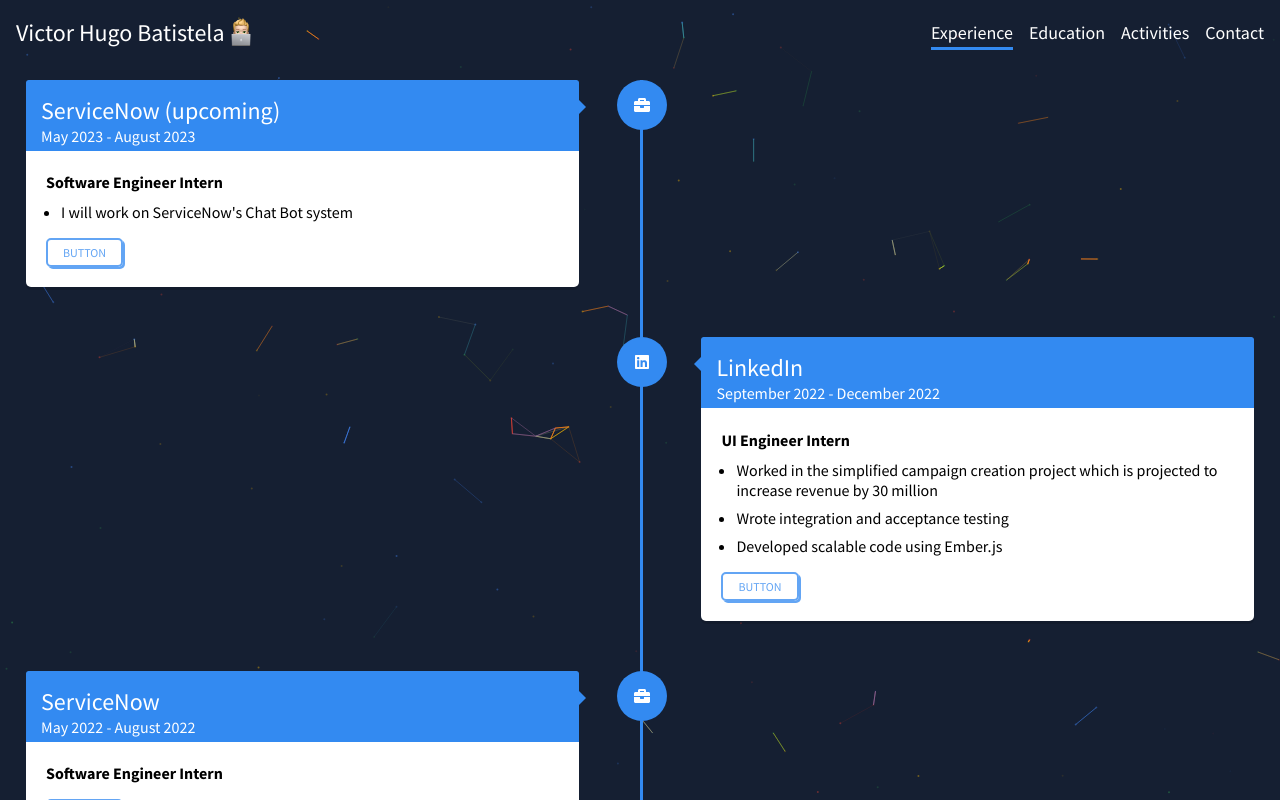
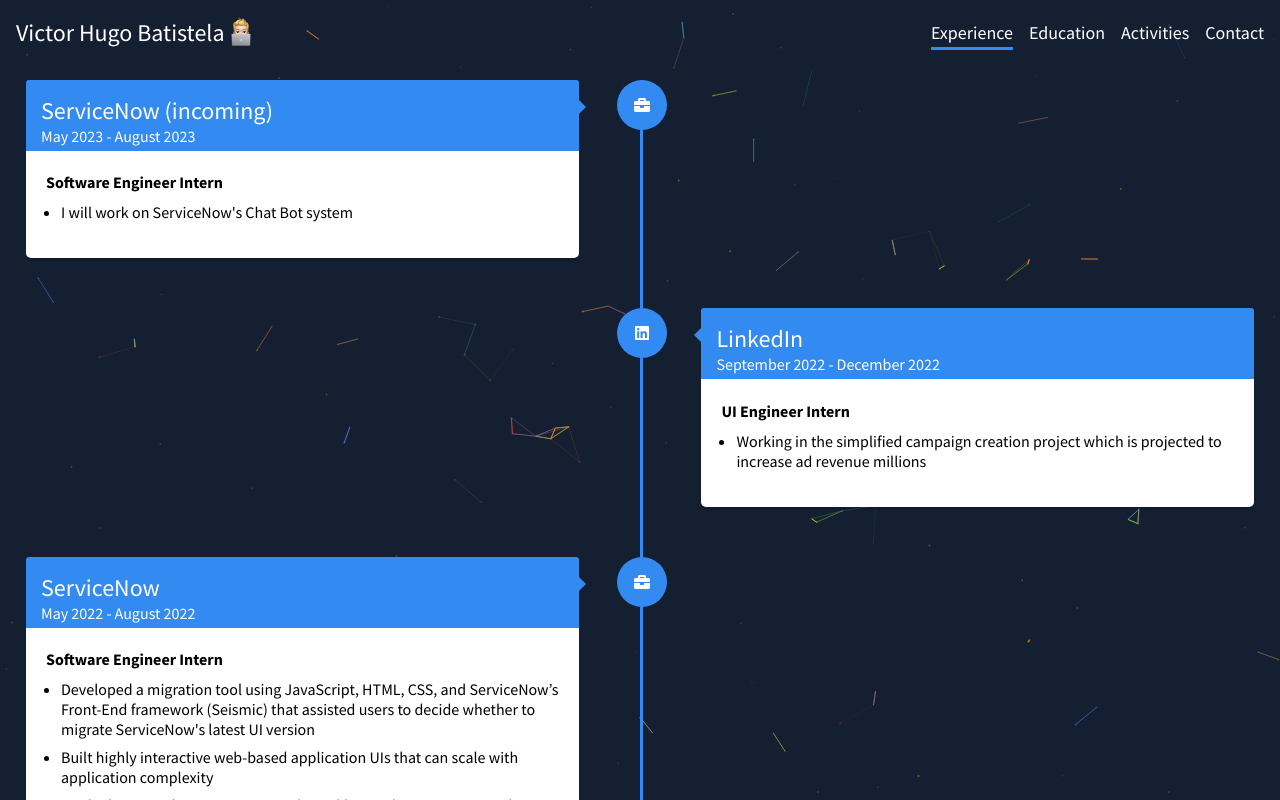
Before and after one commit to bavichugo/bavichugo-website, a React (Create React App) app: page /experience in a window 1280 px wide. Shown: the top 800 px of the page. Built offline with nearby package versions, Linux system fonts and the light colour scheme.

Commit message:
Reormat timline component and add data to experienceData

```diff
--- a/src/components/timeline/TimelineItem.js
+++ b/src/components/timeline/TimelineItem.js
@@ -1,21 +1,24 @@
 import "./TimelineItem.scss";
 
 const TimelineItem = (props) => {
+  const { icon, title, date, role, content, buttonLink } = props;
   return (
     <div className="timeline-item">
-      <div className="timeline-icon">
-        {props.icon}
-      </div>
+      <div className="timeline-icon">{icon}</div>
       <div className={`timeline-content ${props.isRight && "right"}`}>
-        <h2>{props.title}</h2>
-        <h3>{props.date}</h3>
-        <h4>{props.role}</h4>
+        <h2>{title}</h2>
+        <h3>{date}</h3>
+        <h4>{role}</h4>
         <ul className="timeline-content-list">
-          {props.content.map(bullet => <li>{bullet}</li>)}
+          {content.map((bullet) => (
+            <li>{bullet}</li>
+          ))}
         </ul>
-        <a href="#" className="btn">
-          button
-        </a>
+        {!!buttonLink && (
+          <a href="#" className="btn">
+            button
+          </a>
+        )}
       </div>
     </div>
   );
--- a/src/data.js
+++ b/src/data.js
@@ -51,16 +51,16 @@
   },
   MYSQL: {
     name: "MySQL",
-    icon: mysql
+    icon: mysql,
   },
   ETHICS: {
     name: "Ethics",
-    icon: ethics
+    icon: ethics,
   },
   VOLUNTEER: {
     name: "Volunteer",
-    icon: volunteer
-  }
+    icon: volunteer,
+  },
 };
 
 /**
@@ -72,7 +72,7 @@
  */
 export const experienceData = [
   {
-    title: "ServiceNow (upcoming)",
+    title: "ServiceNow (incoming)",
     date: "May 2023 - August 2023",
     role: "Software Engineer Intern",
     content: ["I will work on ServiceNow's Chat Bot system"],
@@ -83,9 +83,7 @@
     date: "September 2022 - December 2022",
     role: "UI Engineer Intern",
     content: [
-      "Worked in the simplified campaign creation project which is projected to increase revenue by 30 million",
-      "Wrote integration and acceptance testing",
-      "Developed scalable code using Ember.js",
+      "Working in the simplified campaign creation project which is projected to increase ad revenue millions",
     ],
     icon: <FaLinkedin />,
   },
@@ -93,7 +91,11 @@
     title: "ServiceNow",
     date: "May 2022 - August 2022",
     role: "Software Engineer Intern",
-    content: [],
+    content: [
+      "Developed a migration tool using JavaScript, HTML, CSS, and ServiceNow’s Front-End framework (Seismic) that assisted users to decide whether to migrate ServiceNow's latest UI version",
+      "Built highly interactive web-based application UIs that can scale with application complexity",
+      "Worked in an agile environment with weekly stand-up meetings and weekly 2-hour sprint planning",
+    ],
     icon: <FaBriefcase />,
   },
 ];
@@ -198,32 +200,20 @@
     position: "Content Creator",
     dates: "2021 - 2022",
     logo: youtube,
-    skills: [
-      SKILLS.PYTHON,
-      SKILLS.JAVA,
-      SKILLS.LEETCODE
-    ],
+    skills: [SKILLS.PYTHON, SKILLS.JAVA, SKILLS.LEETCODE],
   },
   {
     organization: "Robotics Club",
     position: "Vice-President",
     dates: "2020 - 2021",
     logo: robot,
-    skills: [
-      SKILLS.JAVA,
-      SKILLS.COMMUNICATION,
-      SKILLS.TEACHING,
-    ],
+    skills: [SKILLS.JAVA, SKILLS.COMMUNICATION, SKILLS.TEACHING],
   },
   {
     organization: "Feeding South Florida",
     position: "Volunteer Leader",
     dates: "2018 - 2021",
     logo: feedingSouthFlorida,
-    skills: [
-      SKILLS.COMMUNICATION,
-      SKILLS.TEACHING,
-      SKILLS.VOLUNTEER
-    ],
+    skills: [SKILLS.COMMUNICATION, SKILLS.TEACHING, SKILLS.VOLUNTEER],
   },
 ];
```
